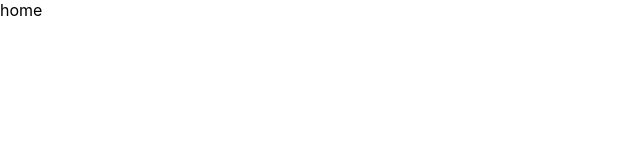
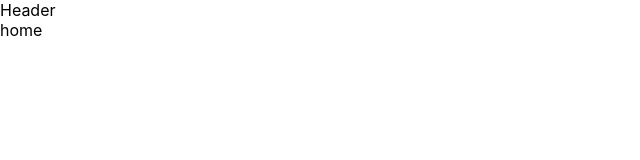
Before and after one commit to Seoheeda/coverRanking_frontend, a React (Create React App) app: page / in a window 1280 px wide. Shown: the top 160 px of the page, without its empty margins (0-640 px from the left). Built offline with nearby package versions, Linux system fonts and the light colour scheme.

Commit message:
basic setup to typescript

```diff
--- a/src/App.js
+++ /dev/null
@@ -1,15 +0,0 @@
-import { BrowserRouter, Routes, Route } from 'react-router-dom';
-import Home from './pages/home.tsx'
-
-
-function App() {
-  return (
-    <BrowserRouter>
-    <Routes>
-      <Route path="/" element={<Home />} />
-    </Routes>
-  </BrowserRouter>
-  );
-}
-
-export default App;
--- /dev/null
+++ b/src/App.tsx
@@ -0,0 +1,17 @@
+import React from 'react';
+import { BrowserRouter, Routes, Route } from 'react-router-dom';
+import Header from './components/header';
+import Home from './pages/home';
+
+const App: React.FC = () => {
+  return (
+    <BrowserRouter>
+      <Header />
+      <Routes>
+        <Route path="/" element={<Home />} />
+      </Routes>
+    </BrowserRouter>
+  );
+};
+
+export default App;
--- /dev/null
+++ b/src/components/header.tsx
@@ -0,0 +1,11 @@
+import React from 'react';
+
+const Header =  () => {
+    return (
+        <div>
+            Header
+        </div>
+    );
+};
+
+export default Header;
--- a/src/index.js
+++ b/src/index.tsx
@@ -4,7 +4,9 @@ import './index.css';
 import App from './App';
 import reportWebVitals from './reportWebVitals';
 
-const root = ReactDOM.createRoot(document.getElementById('root'));
+const root = ReactDOM.createRoot(
+  document.getElementById('root') as HTMLElement
+);
 root.render(
   <React.StrictMode>
     <App />
--- a/src/reportWebVitals.js
+++ b/src/reportWebVitals.ts
@@ -1,4 +1,6 @@
-const reportWebVitals = onPerfEntry => {
+import { ReportHandler } from 'web-vitals';
+
+const reportWebVitals = (onPerfEntry?: ReportHandler) => {
   if (onPerfEntry && onPerfEntry instanceof Function) {
     import('web-vitals').then(({ getCLS, getFID, getFCP, getLCP, getTTFB }) => {
       getCLS(onPerfEntry);
```
Also changed, not shown: src/setupTests.ts (renamed from src/setupTests.js).
